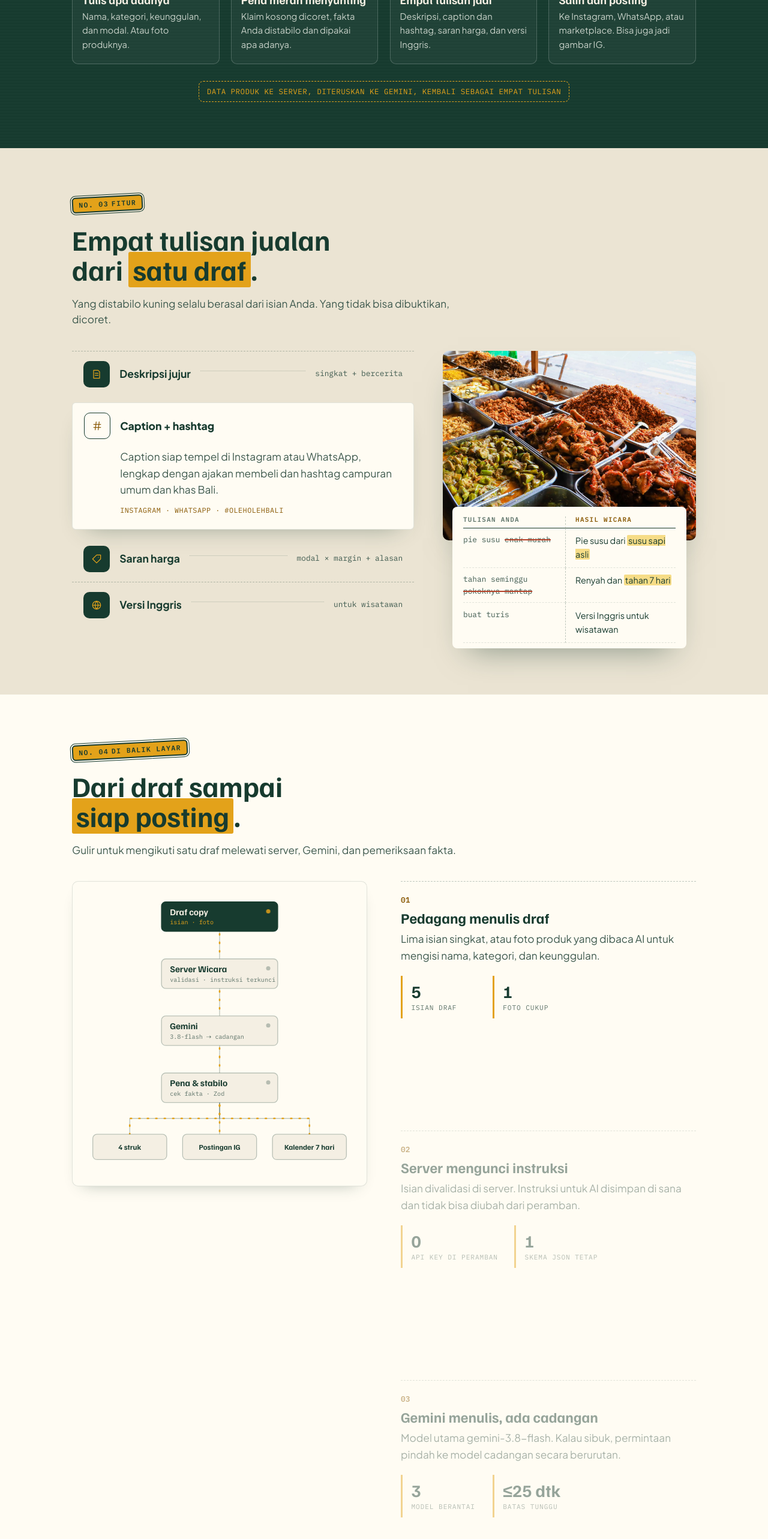
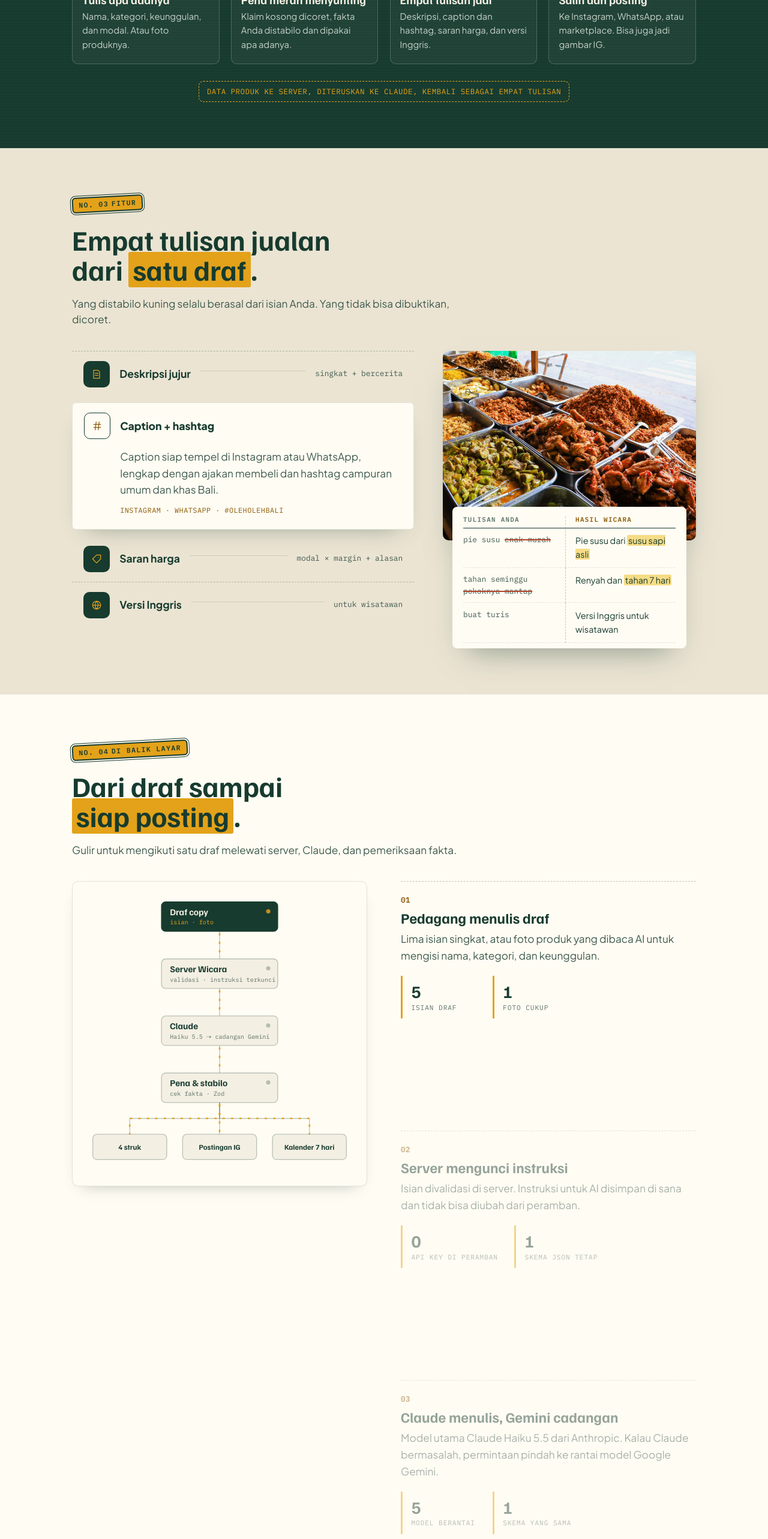
Before and after one commit to GianneAngely/umkm-copilot-bali, a Next.js app: page / in a window 1280 px wide. Shown: the part 2520-5086 px from the top of the page at 60% size. Built offline with nearby package versions, Linux system fonts and the light colour scheme.

Commit message:
Teks penyedia AI di landing dan app: Claude oleh Anthropic, cadangan Google Gemini

```diff
--- a/app/(landing)/page.js
+++ b/app/(landing)/page.js
@@ -46,15 +46,15 @@ const ALUR = [
 ];
 
 const PERCAYA = [
-  ["Instruksi dikunci di server", "Model gemini-3.8-flash, jawaban wajib berbentuk JSON tetap dan dicek ulang di server. API key tidak pernah sampai ke peramban."],
+  ["Instruksi dikunci di server", "Model Claude Haiku 5.5 dengan cadangan Gemini, jawaban wajib berbentuk JSON tetap dan dicek ulang di server. API key tidak pernah sampai ke peramban."],
   ["Nol klaim karangan", "AI dilarang menambah sertifikat, penghargaan, atau lokasi toko. Kata dari isian Anda diberi stabilo supaya mudah dicek."],
-  ["Data tidak disimpan", "Tidak ada database. Isian diteruskan ke Gemini untuk diproses, dan riwayat lima tulisan tersimpan di peramban Anda sendiri."],
+  ["Data tidak disimpan", "Tidak ada database. Isian diteruskan ke Claude (cadangan: Gemini) untuk diproses, dan riwayat lima tulisan tersimpan di peramban Anda sendiri."],
 ];
 
 const FAQ = [
   ["Apakah gratis?", "Ya. Wicara bisa dipakai tanpa biaya dan tanpa daftar akun."],
   ["Hasilnya boleh diubah?", "Boleh, dan sebaiknya begitu. Salin hasilnya, sesuaikan dengan gaya toko Anda, lalu periksa lagi sebelum diunggah."],
-  ["Apakah data saya aman?", "Isian dikirim ke Google Gemini hanya untuk menyusun tulisan dan tidak disimpan di server kami. Karena memakai layanan gratis Gemini, isi data produk saja, jangan nama orang, nomor telepon, atau alamat."],
+  ["Apakah data saya aman?", "Isian dikirim ke Claude dari Anthropic, atau ke Google Gemini kalau Claude sedang bermasalah, hanya untuk menyusun tulisan dan tidak disimpan di server kami. Tetap isi data produk saja, jangan nama orang, nomor telepon, atau alamat."],
   ["Apa batasannya?", "Saran harga adalah perkiraan dari modal dan kategori, bukan riset pasar. Hasil AI tetap perlu dibaca ulang, dan foto produk belum bisa dibaca."],
 ];
 
@@ -149,7 +149,7 @@ export default function Beranda() {
               </li>
             ))}
           </ol>
-          <p className="loop" data-muncul>Data produk ke server, diteruskan ke Gemini, kembali sebagai empat tulisan</p>
+          <p className="loop" data-muncul>Data produk ke server, diteruskan ke Claude, kembali sebagai empat tulisan</p>
         </div>
       </section>
 
@@ -179,7 +179,7 @@ export default function Beranda() {
         <div className="wrap">
           <Pemisah no={4} nama="Di balik layar" />
           <h2 id="tek-judul" data-muncul>Dari draf sampai <span className="sorot-judul">siap posting</span>.</h2>
-          <p className="intro" data-muncul>Gulir untuk mengikuti satu draf melewati server, Gemini, dan pemeriksaan fakta.</p>
+          <p className="intro" data-muncul>Gulir untuk mengikuti satu draf melewati server, Claude, dan pemeriksaan fakta.</p>
           <AlurWicara />
         </div>
       </section>
--- a/app/app/Aplikasi.js
+++ b/app/app/Aplikasi.js
@@ -158,7 +158,7 @@ export default function Aplikasi() {
     : data?.mode === "mock"
       ? ["contoh", "Mode contoh"]
       : data?.mode === "ai"
-        ? ["aktif", "AI aktif · Gemini"]
+        ? ["aktif", data.model ? `AI aktif · ${data.model}` : "AI aktif"]
         : ["siap", "Siap menerima tulisan"];
 
   const judul = { nota: "Tulisan baru", riwayat: "Riwayat tulisan", contoh: "Contoh produk" }[tampil];
--- a/app/components/AlurWicara.js
+++ b/app/components/AlurWicara.js
@@ -16,9 +16,9 @@ const LANGKAH = [
     angka: [["0", "API key di peramban"], ["1", "skema JSON tetap"]],
   },
   {
-    judul: "Gemini menulis, ada cadangan",
-    teks: "Model utama gemini-3.8-flash. Kalau sibuk, permintaan pindah ke model cadangan secara berurutan.",
-    angka: [["3", "model berantai"], ["≤25 dtk", "batas tunggu"]],
+    judul: "Claude menulis, Gemini cadangan",
+    teks: "Model utama Claude Haiku 5.5 dari Anthropic. Kalau Claude bermasalah, permintaan pindah ke rantai model Google Gemini.",
+    angka: [["5", "model berantai"], ["1", "skema yang sama"]],
   },
   {
     judul: "Pena merah dan stabilo",
@@ -35,7 +35,7 @@ const LANGKAH = [
 const NODE = [
   { x: 150, y: 20, w: 220, h: 56, label: "Draf copy", sub: "isian · foto" },
   { x: 150, y: 128, w: 220, h: 56, label: "Server Wicara", sub: "validasi · instruksi terkunci" },
-  { x: 150, y: 236, w: 220, h: 56, label: "Gemini", sub: "3.8-flash ⇢ cadangan" },
+  { x: 150, y: 236, w: 220, h: 56, label: "Claude", sub: "Haiku 5.5 ⇢ cadangan Gemini" },
   { x: 150, y: 344, w: 220, h: 56, label: "Pena & stabilo", sub: "cek fakta · Zod" },
 ];
 const HASIL = [
@@ -60,7 +60,7 @@ export default function AlurWicara() {
   return (
     <div className="aw">
       <div className="aw-diagram">
-        <svg viewBox="0 0 520 540" role="img" aria-label="Alur Wicara: draf copy, server Wicara, Gemini, pena merah dan stabilo, lalu empat struk, postingan IG, dan kalender tujuh hari">
+        <svg viewBox="0 0 520 540" role="img" aria-label="Alur Wicara: draf copy, server Wicara, Claude dengan cadangan Gemini, pena merah dan stabilo, lalu empat struk, postingan IG, dan kalender tujuh hari">
           {NODE.slice(0, 3).map((n, i) => (
             <g key={"g" + i}>
               <line x1="260" y1={n.y + n.h} x2="260" y2={NODE[i + 1].y} className="aw-garis" />
--- a/app/components/SiteFooter.js
+++ b/app/components/SiteFooter.js
@@ -26,7 +26,7 @@ export default function SiteFooter() {
           <Link href="/app">Buka app</Link>
         </nav>
         <div className="kaki-info">
-          <p className="kaki-ai">Teks dibuat dengan bantuan AI (Google Gemini). Periksa kembali sebelum diunggah.</p>
+          <p className="kaki-ai">Teks dibuat dengan bantuan AI (Claude oleh Anthropic, cadangan Google Gemini). Periksa kembali sebelum diunggah.</p>
           <p>Dibuat oleh Gianne Angely, Teknik Informatika, Universitas Dhyana Pura.</p>
           <p>AI Web Innovation Challenge · Bali Digifest 2026</p>
           <p className="kaki-kredit">
```
